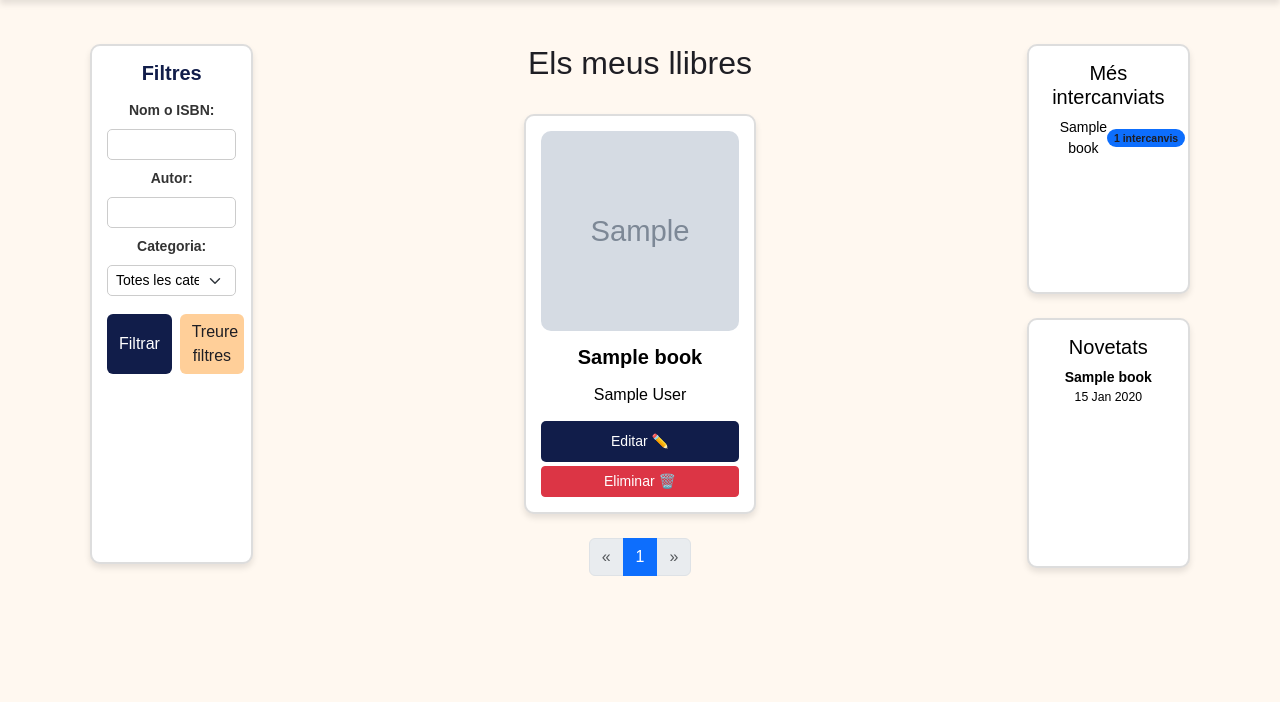
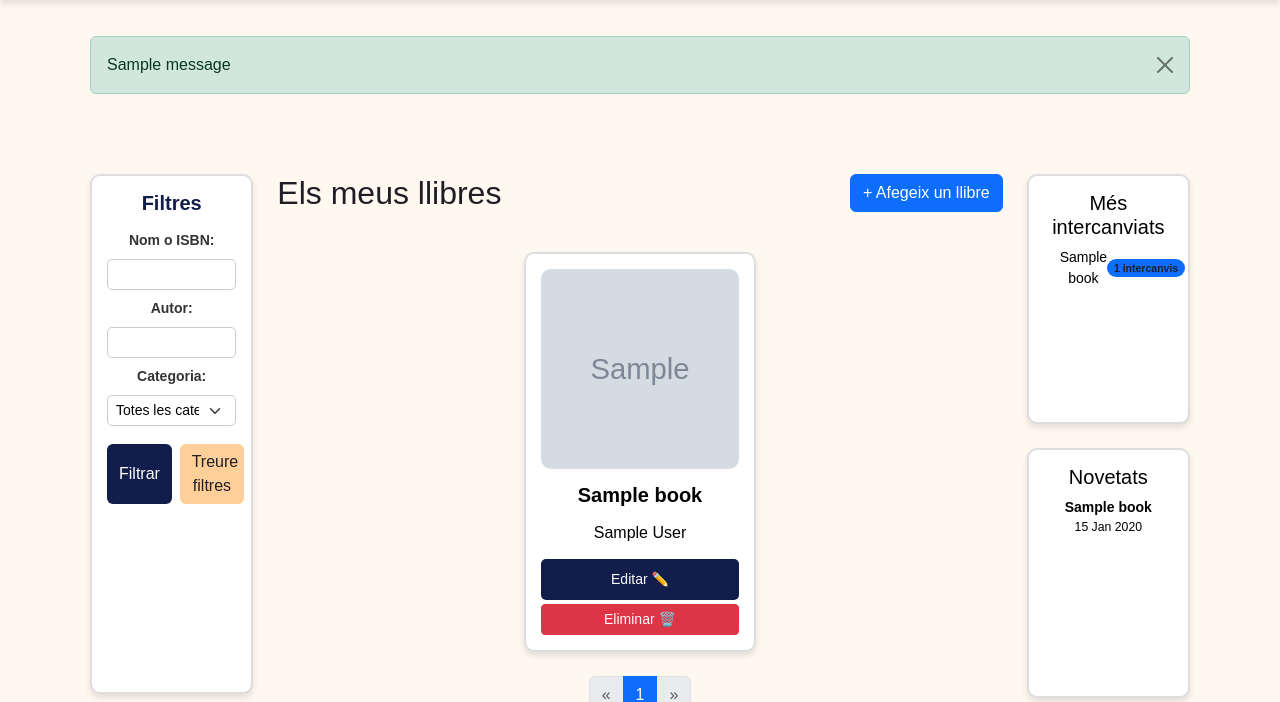
Before and after one commit to AlvaroGomez23/1---PROJECTEFINAL, a Django app: template core/templates/user.dashboard.html in a window 1280 px wide. Shown: the part 70-772 px from the top of the page. Before the commit the page ends 646 px from the top, so only its background shows below. Run offline with Django 5.2, Linux system fonts and the light colour scheme; the template is opened without the code that fills it: most values are stand-ins (such as "Sample title", 1, 10 or a date in 2020); grey boxes marked "Sample" are stand-in pictures; one stand-in notice (Sample message) is shown.

Commit message:
correcció d'errors, afegir missatges dels modals pels usuaris i gestió de fotos al eliminar el llibre

```diff
--- a/books/models.py
+++ b/books/models.py
@@ -4,7 +4,7 @@ from django.contrib.auth.models import User
 
 class Book(models.Model):
     title = models.CharField(max_length=255)
-    image = models.ImageField(upload_to='books/covers/', null=True, blank=True)
+    image = models.ImageField(upload_to='books/covers', null=True, blank=True)
     description = models.TextField()
     author = models.CharField(max_length=255)
     price = models.DecimalField(max_digits=10, decimal_places=2, null=True, blank=True)
--- a/books/templates/books.html
+++ b/books/templates/books.html
@@ -84,7 +84,9 @@
                                 </a>
                             </p>
                             <a href="{% url 'book_details' book.id %}" class="btn btn-primary btn-sm">Consultar detalls</a>
+                            <p></p>
                             <a href="{% url 'request_exchange' book.id %}" class="btn btn-secondary btn-sm">Sol·licitar intercanvi</a>
+                            <p></p>
                             <form method="post" class="wishlist-form d-inline">
                                 {% csrf_token %}
                                 <button type="button"
--- a/books/urls.py
+++ b/books/urls.py
@@ -1,4 +1,6 @@
 from django.urls import path
+from django.conf import settings
+from django.conf.urls.static import static
 from . import views
 
 
@@ -16,3 +18,6 @@ urlpatterns = [
    path('add_review_book/<int:book_id>/', views.add_review_book, name='add_review_book'),
    path('delete_review/<int:review_id>/', views.delete_review, name='delete_review'),
 ]
+
+if settings.DEBUG:
+    urlpatterns += static(settings.MEDIA_URL, document_root=settings.MEDIA_ROOT)
--- a/core/templates/user.dashboard.html
+++ b/core/templates/user.dashboard.html
@@ -16,6 +16,16 @@
     <script src="{% static 'js/filters.js' %}"></script>
 </head>
 <body>
+    {% if messages %}
+    <div class="container mt-3">
+        {% for message in messages %}
+        <div class="alert alert-{{ message.tags }} alert-dismissible fade show" role="alert">
+            {{ message }}
+            <button type="button" class="btn-close" data-bs-dismiss="alert" aria-label="Close"></button>
+        </div>
+        {% endfor %}
+    </div>
+    {% endif %}
     <div class="container mt-4">
         <div class="row">
             <div class="col-md-2">
@@ -57,7 +67,10 @@
 
             <!-- Columna central: Libros -->
             <div class="col-md-8 text-center">
-                <h2>Els meus llibres</h2>
+                <div class="d-flex align-items-center mb-3">
+                    <h2 class="text-center mb-0">Els meus llibres</h2>
+                    <a href="{% url 'create_book' %}" class="btn btn-primary ms-auto">+ Afegeix un llibre</a>
+                </div>
                 <br>
                 {% if books %}
                 <div class="row justify-content-center row-cols-1 row-cols-md-3 g-3">
@@ -139,10 +152,16 @@
                     </div>
                 </div>
                 {% else %}
-                <div class="text-center mt-5">
-                    <p class="text-muted">Encara no tens llibres.</p>
-                    <a href="{% url 'create_book' %}" class="btn btn-primary">Afegeix el primer clicant aquí!</a>
-                </div>
+                {% if not new_user %}
+                    <div class="text-center mt-5">
+                        <p class="text-muted">Encara no tens llibres.</p>
+                        <a href="{% url 'create_book' %}" class="btn btn-primary">Afegeix el primer clicant aquí!</a>
+                    </div>
+                    {% else %}
+                        <div class="text-center mt-5">
+                            <p class="text-muted">No tens llibres de {{ category }}.</p>
+                        </div>
+                    {% endif %}
                 {% endif %}
             </div>
 
--- a/core/views.py
+++ b/core/views.py
@@ -6,6 +6,7 @@ from users.models import Notification
 from django.db.models import Q, Count
 from django.core.paginator import Paginator
 from django.http import QueryDict
+from django.shortcuts import get_object_or_404
 
 # Create your views here.
 
@@ -27,6 +28,7 @@ def index(request):
 def dashboard(request):
     # Obtener los libros del usuario actual
     books = Book.objects.filter(owner=request.user).order_by('-created_at')  # Ordenar por fecha de creación
+    new_user = books
 
     # Obtener categorías para los filtros
     categories = Category.objects.all()
@@ -42,6 +44,7 @@ def dashboard(request):
     if author:
         books = books.filter(author__icontains=author)
     if category:
+        category = get_object_or_404(Category, id=category)  # Obtener la categoría por ID
         books = books.filter(category_id=category)
 
     # Paginación después de filtrar
@@ -61,4 +64,6 @@ def dashboard(request):
         'new_books': new_books,
         'categories': categories,
         'query_params': f"title={title}&author={author}&category={category}",
+        'new_user': new_user,
+        'category': category,
     })
--- a/users/templates/notifications.html
+++ b/users/templates/notifications.html
@@ -1,5 +1,9 @@
 {% extends 'usernav.html' %}
 {% block content %}
+{% load static %}
+    <!-- Bootstrap CSS -->
+    <link href="https://cdn.jsdelivr.net/npm/bootstrap@5.3.0/dist/css/bootstrap.min.css" rel="stylesheet">
+
 <div class="container-fluid mt-4">
     <div class="notifications-wrapper mx-auto px-4 py-2" style="max-width: 800px;">
         <h1 class="mb-4 text-center">Bústia</h1>
@@ -50,7 +54,7 @@
         background-color: #FFF8F0;
         padding: 20px; /* Espaciado interno */
         margin: 0 auto; /* Centra el contenedor */
-        max-width: 800px; /* Ancho máximo */
+        width: 90%; /* Ancho máximo */
         border-radius: 10px; /* Bordes redondeados */
         box-shadow: 0 4px 6px rgba(0, 0, 0, 0.1); /* Sombra suave */
     }
```
Also changed, not shown: books/templates/book_details.html (+5 -5 lines), books/templates/create_book.html (+15 -7 lines), books/views.py (+4 -3 lines).
